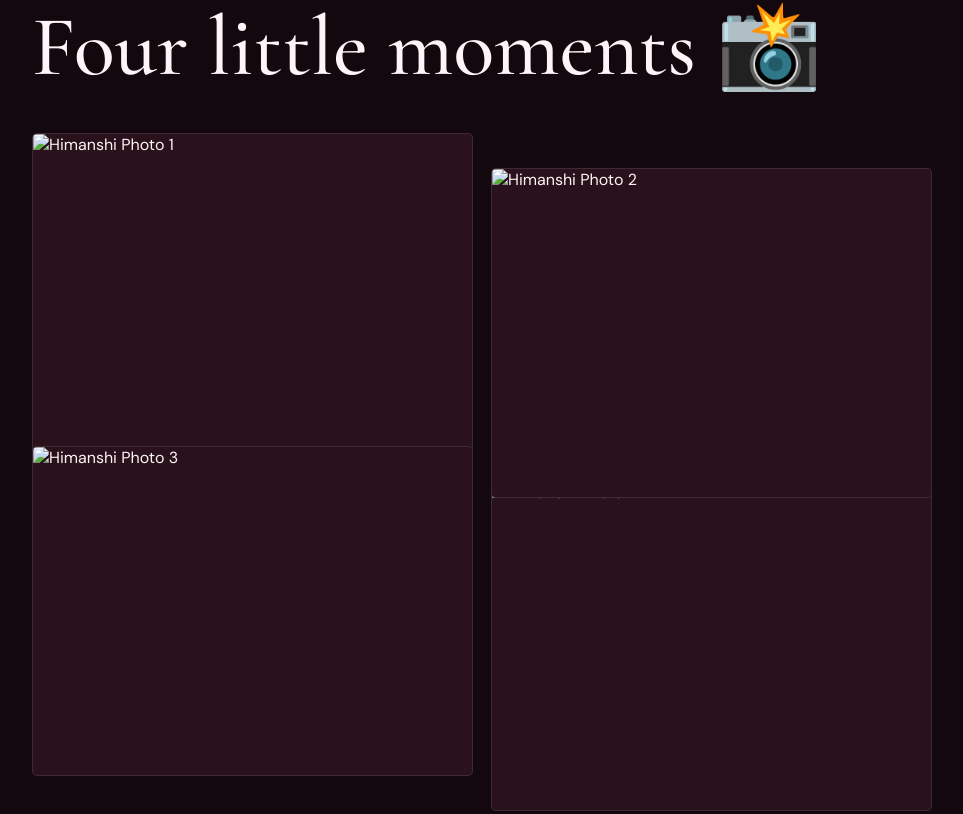
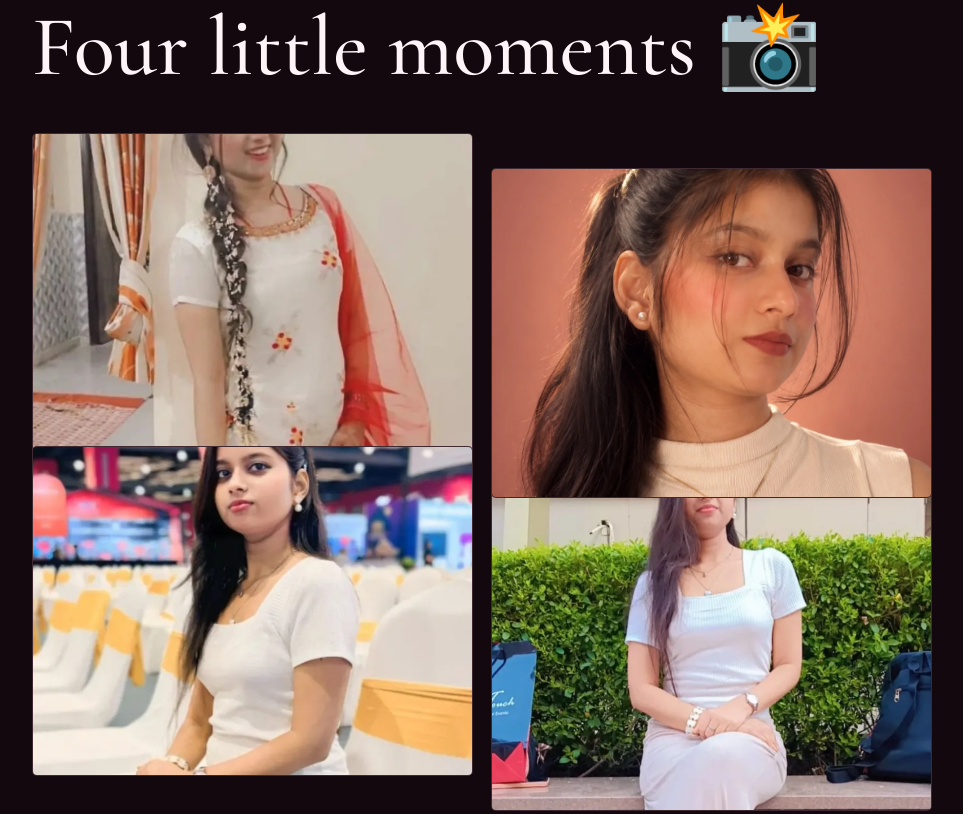
Before and after one commit to pushpenderakaur-tech/HBD, a plain HTML site: page index.html in a window 1280 px wide. Shown: the part 1719-2533 px from the top of the page, without its empty margins (158-1121 px from the left). Drawn offline with nearby package versions, Linux system fonts and the light colour scheme.

Commit message:
Update index.html

```diff
--- a/index.html
+++ b/index.html
@@ -104,19 +104,19 @@
             <div class="photo-grid">
 
                 <div class="photo-card">
-                    <img src="photos/photo1.jpg" alt="Himanshi Photo 1">
+                    <img src="photo1.jpg" alt="Himanshi Photo 1">
                 </div>
 
                 <div class="photo-card">
-                    <img src="photos/photo2.jpg" alt="Himanshi Photo 2">
+                    <img src="photo2.jpg" alt="Himanshi Photo 2">
                 </div>
 
                 <div class="photo-card">
-                    <img src="photos/photo3.jpg" alt="Himanshi Photo 3">
+                    <img src="photo3.jpg" alt="Himanshi Photo 3">
                 </div>
 
                 <div class="photo-card">
-                    <img src="photos/photo4.jpg" alt="Himanshi Photo 4">
+                    <img src="photo4.jpg" alt="Himanshi Photo 4">
                 </div>
 
             </div>
@@ -302,7 +302,7 @@
         ♫ Soft Music
     </button>
 
-
+<audio id="birthdayMusic" src="birthday.mp3" loop></audio>
     <script src="script.js"></script>
 
 </body>
```
